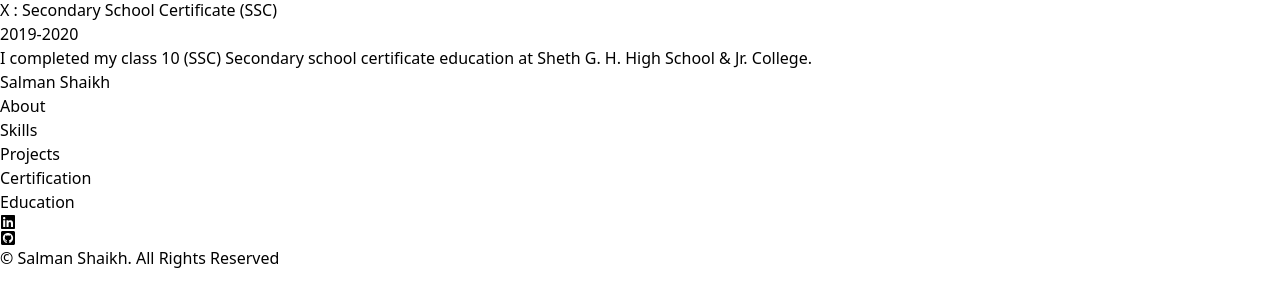
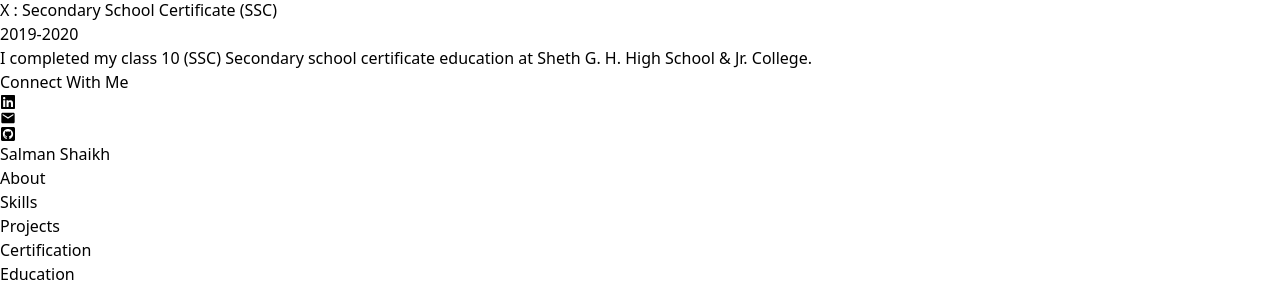
Before and after one commit to salmanshaikh18/Portfolio_latest, a React (Vite) app: page / in a window 1280 px wide. Shown: the part 6121-6411 px from the top of the page. Built offline with nearby package versions, Linux system fonts and the light colour scheme.

Commit message:
update contact-us

```diff
--- a/src/components/Footer.jsx
+++ b/src/components/Footer.jsx
@@ -1,40 +1,52 @@
 import React from "react";
-import { FaGithub, FaGithubSquare, FaLinkedin } from "react-icons/fa";
+import { FaGithubSquare, FaLinkedin } from "react-icons/fa";
+import { MdEmail } from "react-icons/md";
 
 const Footer = () => {
   return (
-    <div className="flex justify-center items-center flex-col pt-10">
-      <h1 className="text-4xl mt-12 mb-6 font-bold text-[#854CE6]">
-        Salman Shaikh
+    <div className="flex justify-center items-center flex-col">
+      <div className="flex flex-col justify-center items-center gap-6 my-7 text-3xl bg-slate-800s px-2 rounded-md py-4">
+
+        <h1 className="text-3xl sm:text-4xl mt-12 mb-6 font-bold text-[#854CE6]">
+        Connect With Me
       </h1>
-      <div>
-        <ul className="flex justify-center items-center gap-5 flex-wrap md:gap-10 text-lg">
-          <li>
-            <a href="#about">About</a>
-          </li>
-          <li>
-            <a href="#skills">Skills</a>
-          </li>
-          <li>
-            <a href="#projects">Projects</a>
-          </li>
-          <li>
-            <a href="#certification">Certification</a>
-          </li>
-          <li>
-            <a href="#education">Education</a>
-          </li>
-        </ul>
-        <div className="flex justify-center items-center gap-6 my-7 text-3xl">
-          <a target="_blank" href="https://linkedin.com/in/salman-shaikh-aa15b9253">
-            <FaLinkedin className="cursor-pointer text-[white] bg-black hover:scale-105 transition-all ease-in-out duration-300" />
+        <div className="flex justify-center items-center gap-6 my-4 text-3xl">
+          <a
+            className="flex justify-center items-center"
+            target="_blank"
+            href="https://linkedin.com/in/salman-shaikh-aa15b9253"
+          >
+            <FaLinkedin className="cursor-pointer text-slate-400 hover:scale-105 transition-all ease-in-out duration-300" />
+          </a>
+          <a target="_blank" href="mailto:salmanshaikh18786@gmail.com">
+            <MdEmail className="cursor-pointer text-3xl text-slate-400 scale-105 hover:scale-110 transition-all ease-in-out duration-300" />
           </a>
           <a target="_blank" href="https://github.com/salmanshaikh18">
-            <FaGithubSquare className="cursor-pointer bg-black hover:scale-105 transition-all ease-in-out duration-300" />
+            <FaGithubSquare className="cursor-pointer text-slate-400 hover:scale-105 transition-all ease-in-out duration-300" />
           </a>
         </div>
       </div>
-      <p className="py-4 text-sm">&copy; Salman Shaikh. All Rights Reserved</p>
+      <h1 className="text-zinc-3000 mb-10 text-xl">Salman Shaikh</h1>
+      <div>
+        <ul className="flex justify-center items-center gap-5 flex-wrap md:gap-10 text-lg text-[#7C73E6]">
+          <li>
+            <a className="hover:text-[blueviolet] transition-all ease-in-out duration-300" href="#about">About</a>
+          </li>
+          <li>
+            <a className="hover:text-[blueviolet] transition-all ease-in-out duration-300" href="#skills">Skills</a>
+          </li>
+          <li>
+            <a className="hover:text-[blueviolet] transition-all ease-in-out duration-300" href="#projects">Projects</a>
+          </li>
+          <li>
+            <a className="hover:text-[blueviolet] transition-all ease-in-out duration-300" href="#certification">Certification</a>
+          </li>
+          <li>
+            <a className="hover:text-[blueviolet] transition-all ease-in-out duration-300" href="#education">Education</a>
+          </li>
+        </ul>
+      </div>
+      <p className="py-4 text-sm">&copy; Salman Shaikh. All Rights Reserved.</p>
     </div>
   );
 };
--- a/src/components/Skills.jsx
+++ b/src/components/Skills.jsx
@@ -114,7 +114,7 @@ const Skills = () => {
               GitHub
             </span>
             <span className="border py-2 px-4 rounded-xl border-zinc-400 flex justify-center items-center gap-2">
-              <VscVscode db className="text-xl text-[#20B1F3]" />
+              <VscVscode className="text-xl text-[#20B1F3]" />
               VSCode
             </span>
             <span className="border py-2 px-4 rounded-xl border-zinc-400 flex justify-center items-center gap-2">
```
Also changed, not shown: 1 other file (tests, documents, lock files or other folders).
